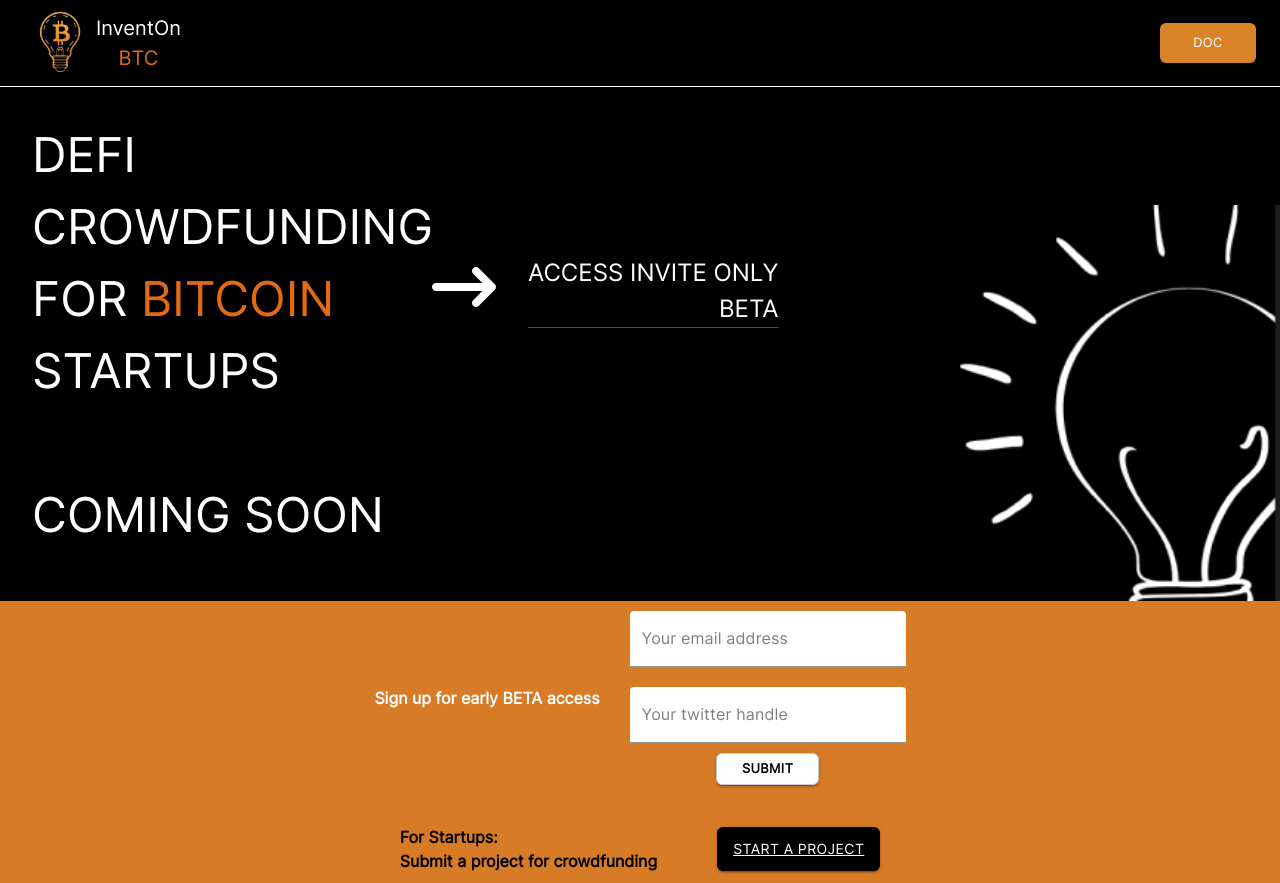
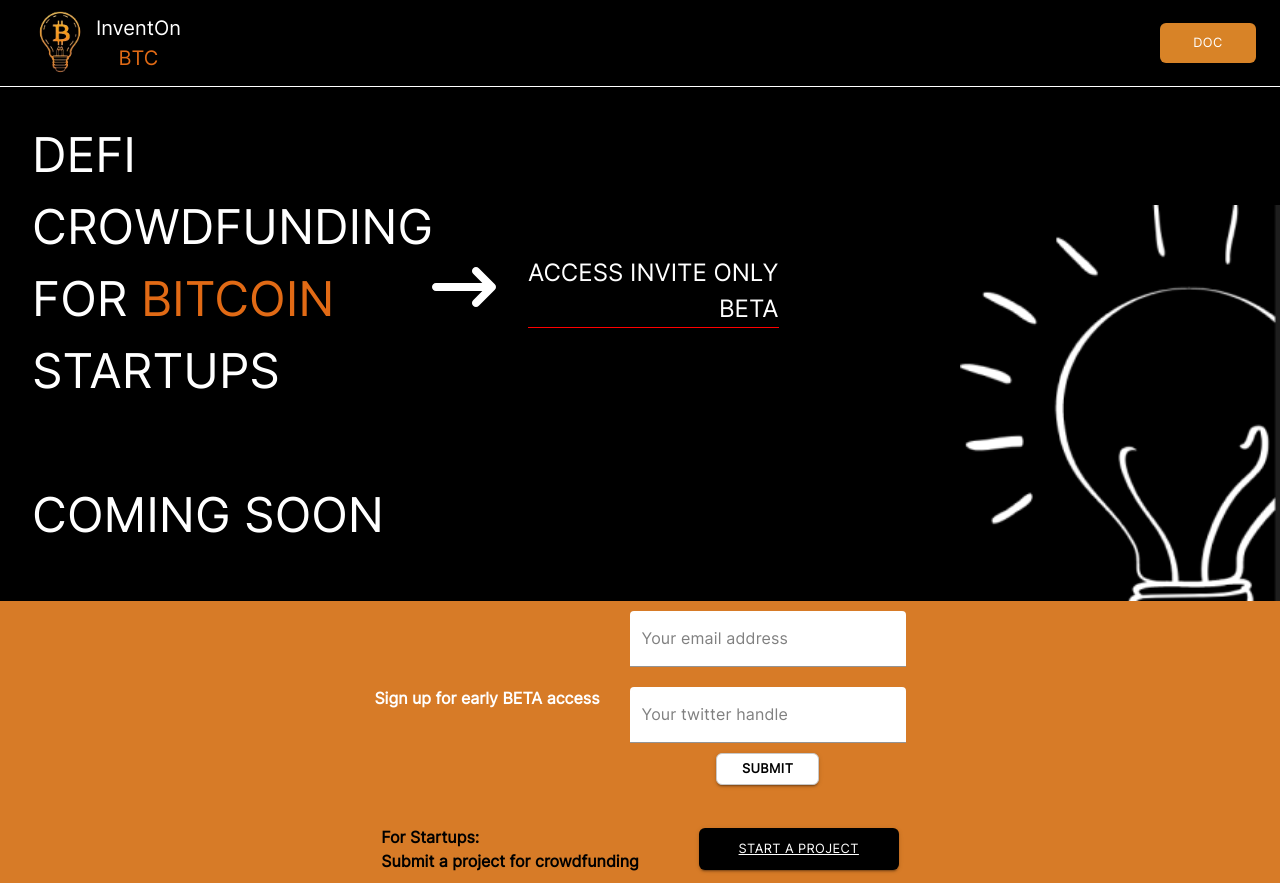
Before and after one commit to hanna-khan/InventOnBTC, a React (Create React App) app: page /betaLogin in a window 1280 px wide. Built offline with nearby package versions, Linux system fonts and the light colour scheme.

Commit message:
login page fixed

```diff
--- a/src/pages/BetaLoginPage.js
+++ b/src/pages/BetaLoginPage.js
@@ -318,10 +318,10 @@ const BetaLoginPage = () => {
               </Box>
             </Box>
             <Box
+              className="md:gap-[30px] gap-[10px]"
               sx={{
                 ...theme.container,
                 justifyContent: "space-between",
-                gap: theme.gaps[3],
               }}
             >
               <Box
@@ -337,7 +337,7 @@ const BetaLoginPage = () => {
                 </p>
               </Box>
               <Button
-                className="navbar-item"
+                className="navbar-item md:w-[200px] md:h-[2.6rem] h-[50px] w-[120px]"
                 variant="contained"
                 onClick={addEmailAndTwitterHandle}
                 sx={{
@@ -348,10 +348,10 @@ const BetaLoginPage = () => {
                 }}
               >
                 <a
+                  className="md:text-[0.8rem] text-[0.6rem] text-white"
                   href="https://blocksurvey.io/ion-inventonbtc-start-a-project-qa6auObvQaCkVgIyILXj.g?v=o"
                   style={{
                     textDecoration: "underline",
-
                     color: "#fff",
                   }}
                 >
```
